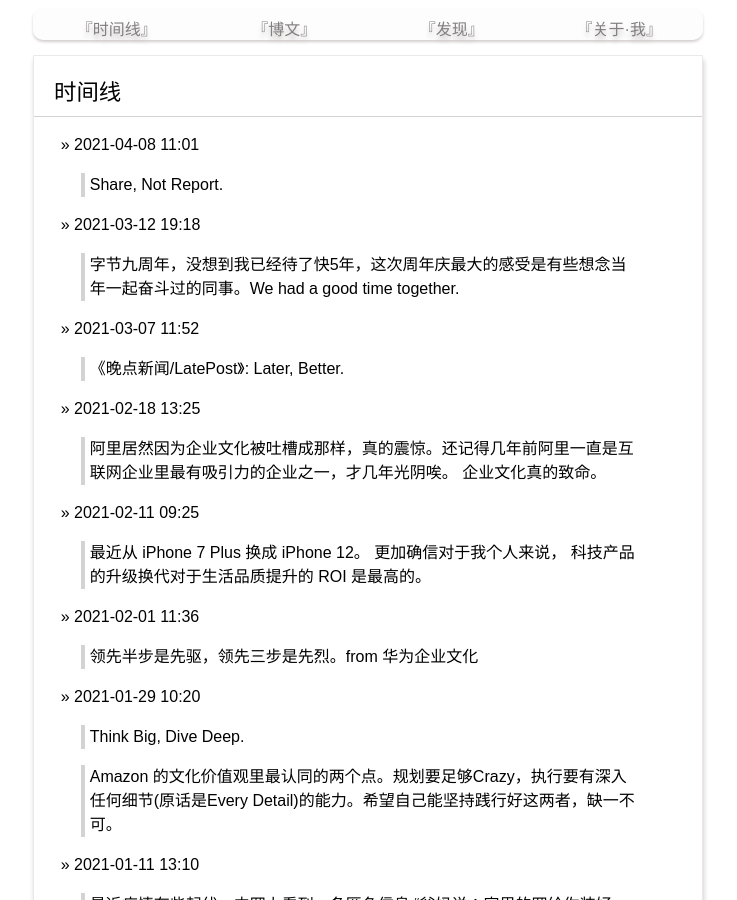
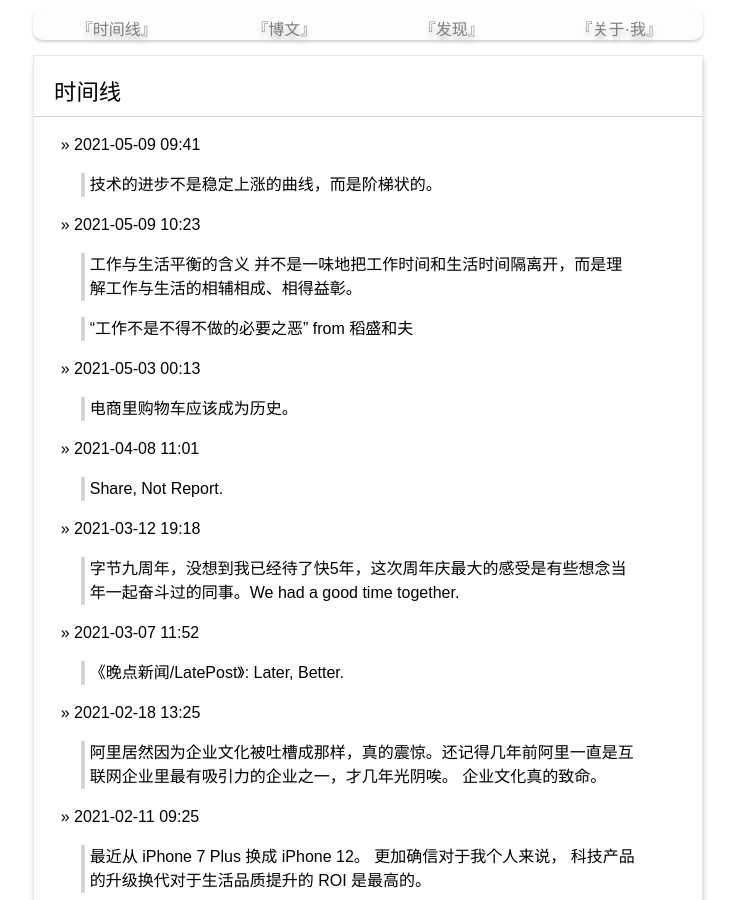
Before and after one commit to yanyiwu/blog, a Jekyll site: the page built from index.md, in a window 1280 px wide and 900 px high. Shown: the whole window, without its empty margins (272-1009 px from the left). Built offline with Jekyll 4.4.1, drawn with Linux system fonts in a browser that asks for light colours; Markdown is read by kramdown in place of the engine named in the settings; comment, search, counter and statistics services are not loaded.

Commit message:
Update index.md

```diff
--- a/index.md
+++ b/index.md
@@ -2,6 +2,20 @@
 layout: posting
 title: 时间线
 ---
+
+&raquo; 2021-05-09 09:41
+
+> 技术的进步不是稳定上涨的曲线，而是阶梯状的。
+
+&raquo; 2021-05-09 10:23
+
+> 工作与生活平衡的含义 并不是一味地把工作时间和生活时间隔离开，而是理解工作与生活的相辅相成、相得益彰。
+
+> “工作不是不得不做的必要之恶” from 稻盛和夫
+
+&raquo; 2021-05-03 00:13
+
+> 电商里购物车应该成为历史。
 
 &raquo; 2021-04-08 11:01
 
```
